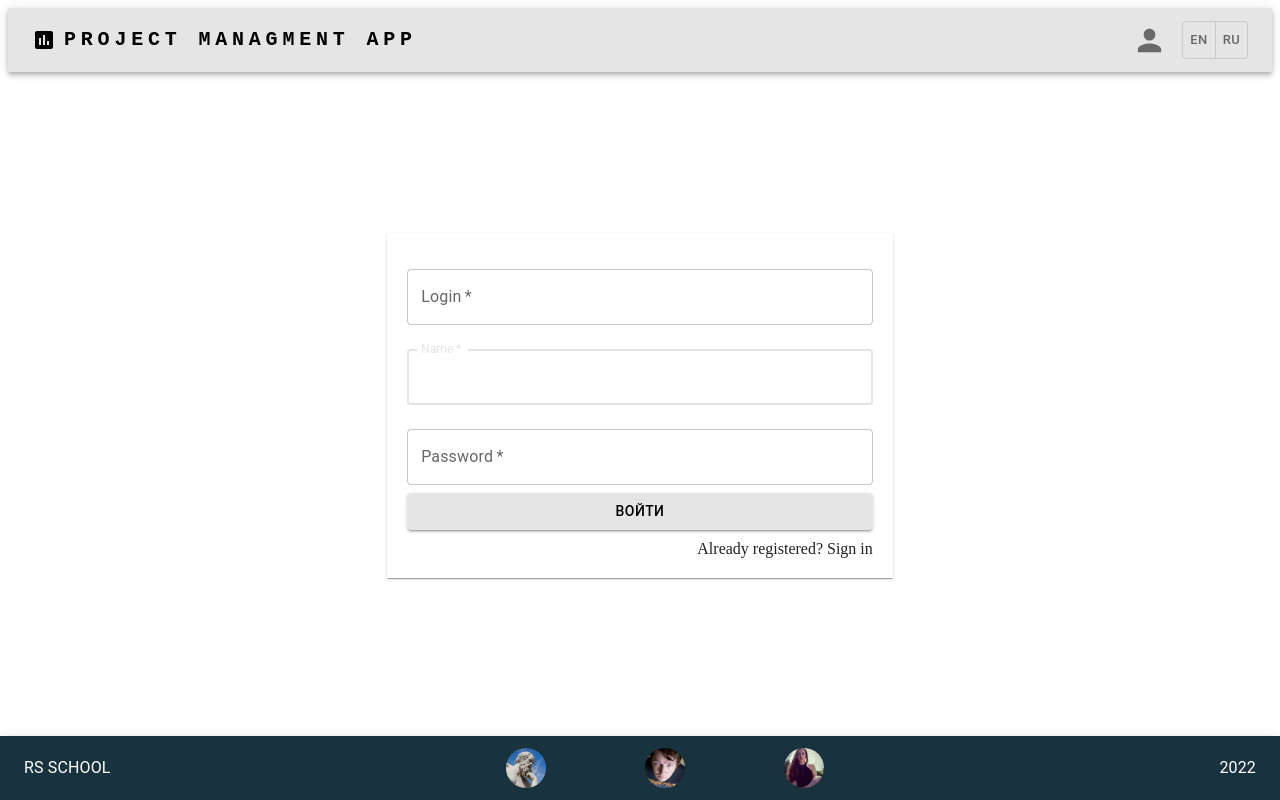
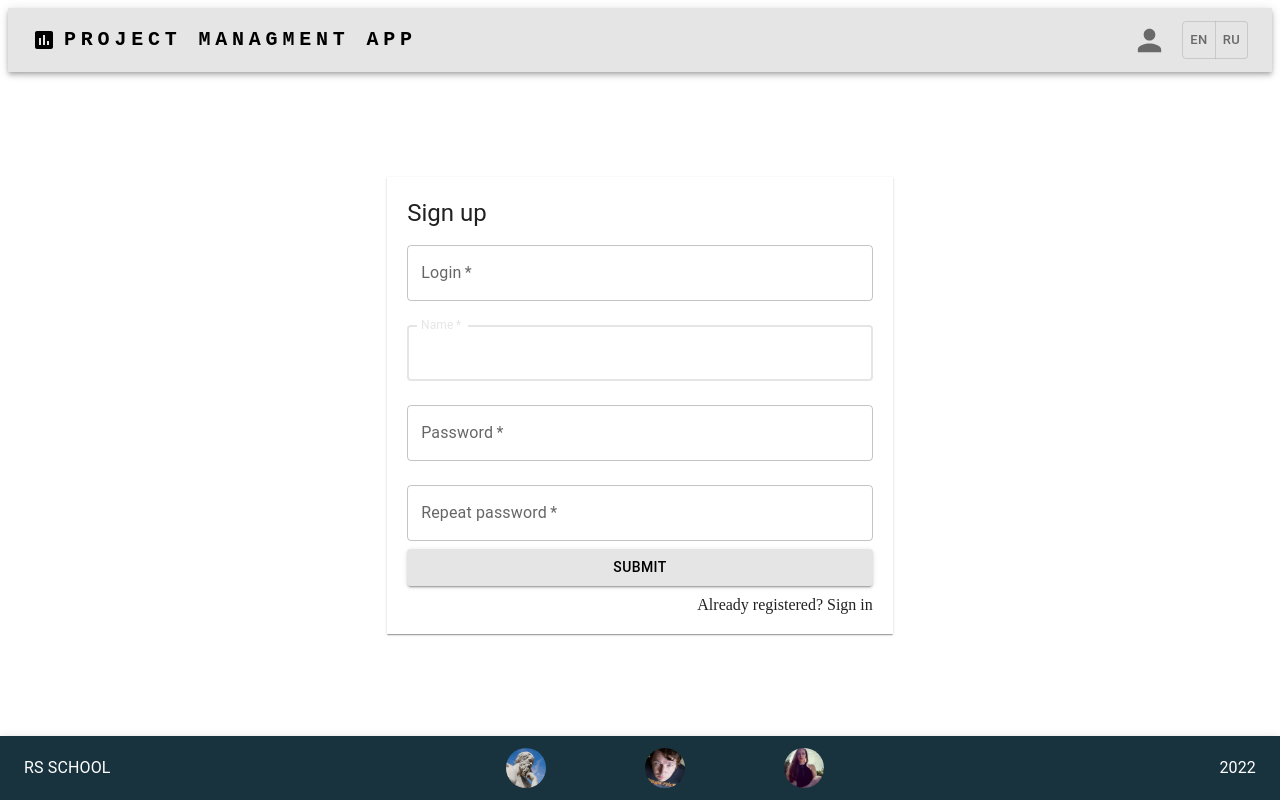
Before and after one commit to intellectualDarknet/react-manament-front, a React (Create React App) app in the folder my-app/: page /Authorization in a window 1280 px wide. Built offline with nearby package versions, Linux system fonts and the light colour scheme.

Commit message:
fix: fix mistakes

```diff
--- a/my-app/src/pages/authorization/authorization.tsx
+++ b/my-app/src/pages/authorization/authorization.tsx
@@ -2,6 +2,7 @@ import Button from '@mui/material/Button';
 import Grid from '@mui/material/Grid';
 import Paper from '@mui/material/Paper';
 import TextField from '@mui/material/TextField';
+import Typography from '@mui/material/Typography';
 import { FormEvent, useState } from 'react';
 import { Link } from 'react-router-dom';
 
@@ -9,6 +10,8 @@ const Authorization = () => {
   const [name, SetName] = useState<string>('');
   const [login, SetLogin] = useState<string>('');
   const [password, SetPassword] = useState<string>('');
+  const [repeat, SetRepeat] = useState<string>('');
+
   const onSigninSubmit = () => {
     console.log('hi');
   };
@@ -22,6 +25,9 @@ const Authorization = () => {
     if ((e.target as HTMLInputElement).id === 'password') {
       SetPassword((e.target as HTMLInputElement).value);
     }
+    if ((e.target as HTMLInputElement).id === 'repeat') {
+      SetRepeat((e.target as HTMLInputElement).value);
+    }
   }
   return (
     <Grid
@@ -31,6 +37,9 @@ const Authorization = () => {
       square
     >
       <form onSubmit={onSigninSubmit} onChange={onEmailChange} noValidate>
+        <Typography variant="h5" component="h2">
+          Sign up
+        </Typography>
         <TextField
           variant="outlined"
           margin="normal"
@@ -64,11 +73,21 @@ const Authorization = () => {
           label="Password"
           type="password"
           id="password"
-          autoComplete="current-password"
           value={password}
         />
+        <TextField
+          variant="outlined"
+          margin="normal"
+          required
+          fullWidth
+          name="repeat"
+          label="Repeat password"
+          type="repeat"
+          id="repeat"
+          value={repeat}
+        />
         <Button type="submit" fullWidth variant="contained" color="primary" sx={{ marginBottom: '10px' }}>
-          Войти
+          Submit
         </Button>
         <Grid container>
           <Grid item xs></Grid>
```
